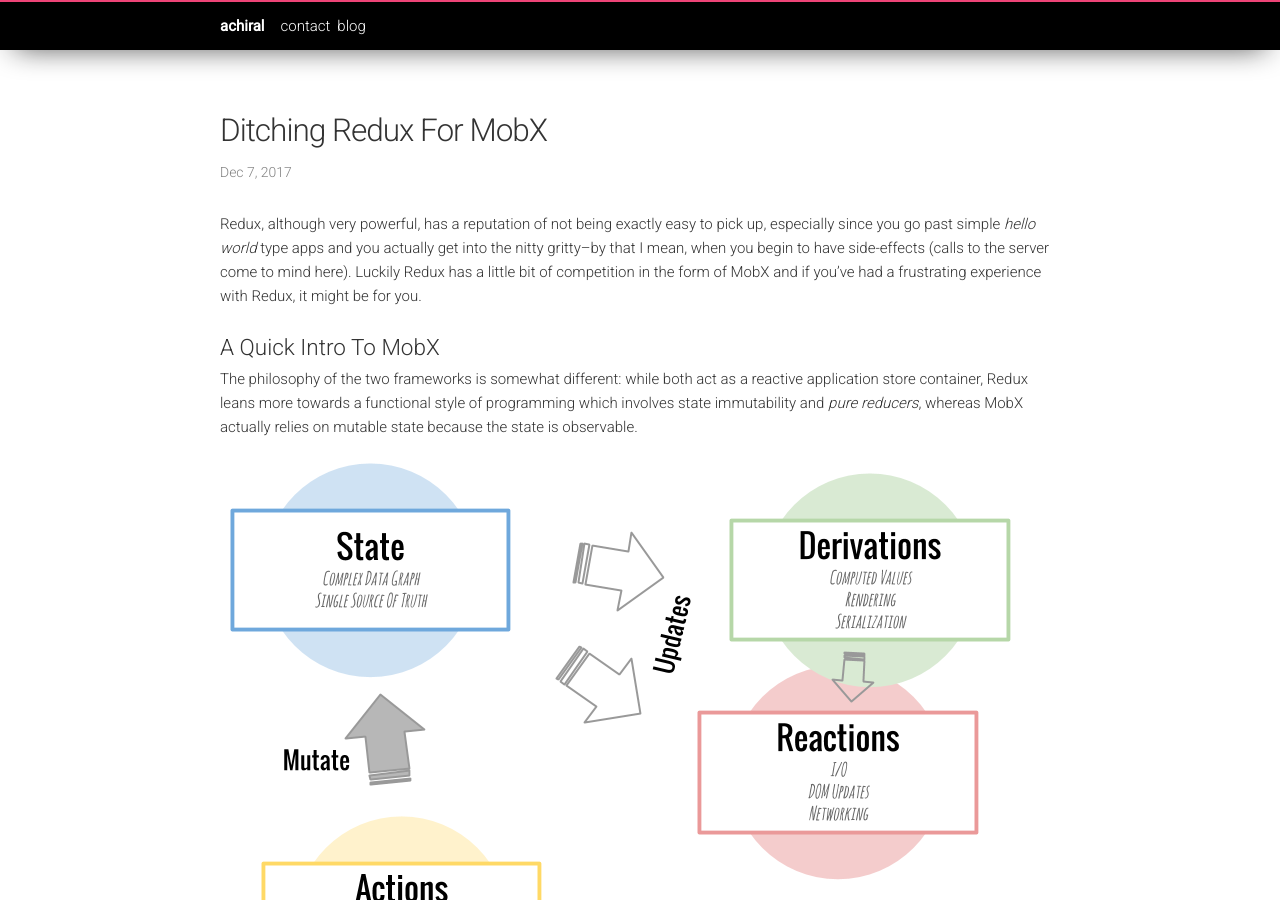
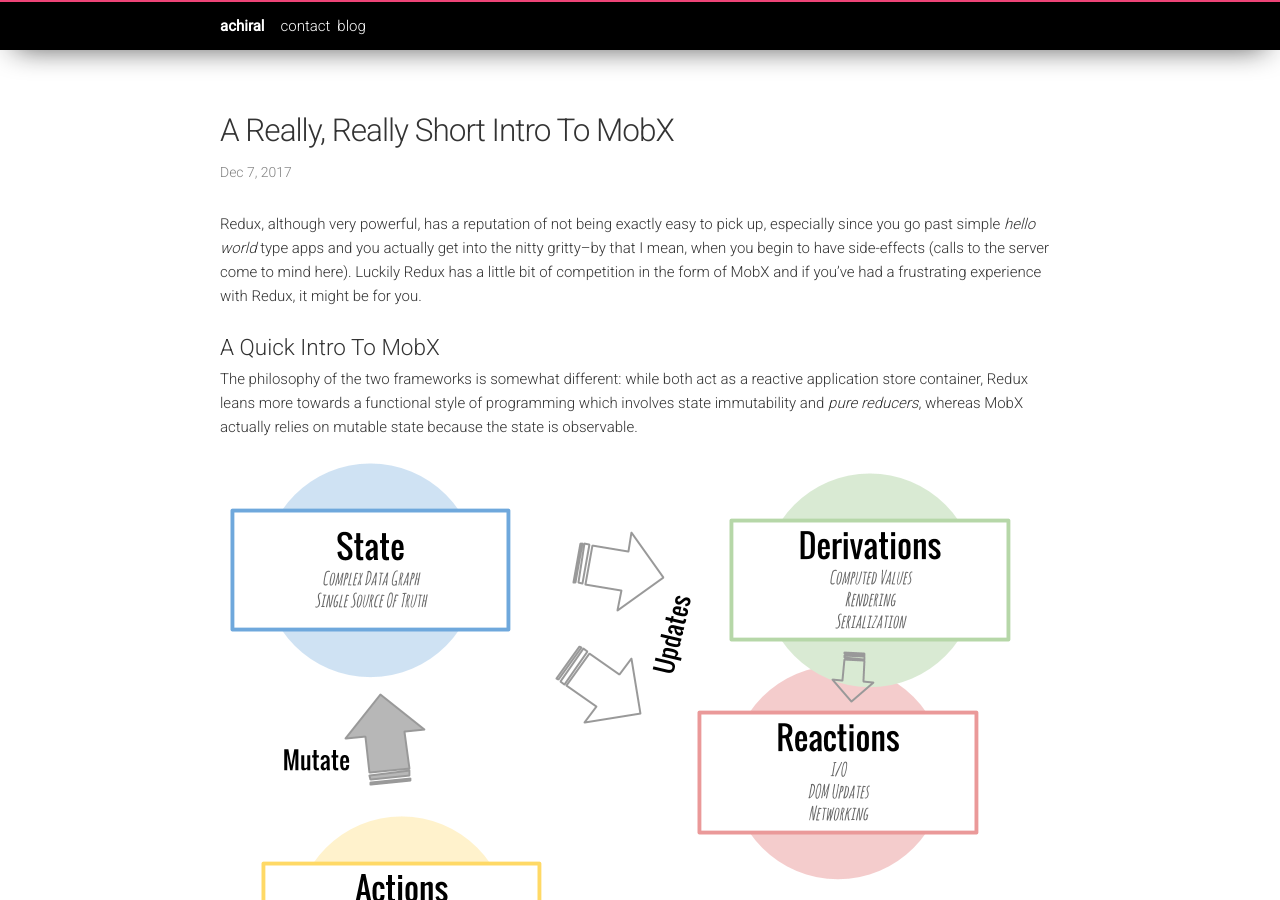
Before and after one commit to toaderflorin/eksia, a Jekyll site: the page built from _posts/2017-12-07-mobx.markdown, in a window 1280 px wide and 900 px high. Built offline with Jekyll 4.4.1, drawn with Linux system fonts in a browser that asks for light colours; nearby versions of some CDN libraries.

Commit message:
Updated title.

```diff
--- a/_posts/2017-12-07-mobx.markdown
+++ b/_posts/2017-12-07-mobx.markdown
@@ -1,6 +1,6 @@
 ---
 layout: post
-title: "Ditching Redux For MobX"
+title: "A Really, Really Short Intro To MobX"
 date: 2017-12-07 06:39:37 +0300
 description: "Redux, although very powerful, has a reputation of not being exactly easy to pick up, especially since you go past simple *hello world* type apps and you actually get into the nitty gritty-by that I mean, when you begin to have side-effects (calls to the server come to mind here).
 "
```
Also changed, not shown: 1 other file.
